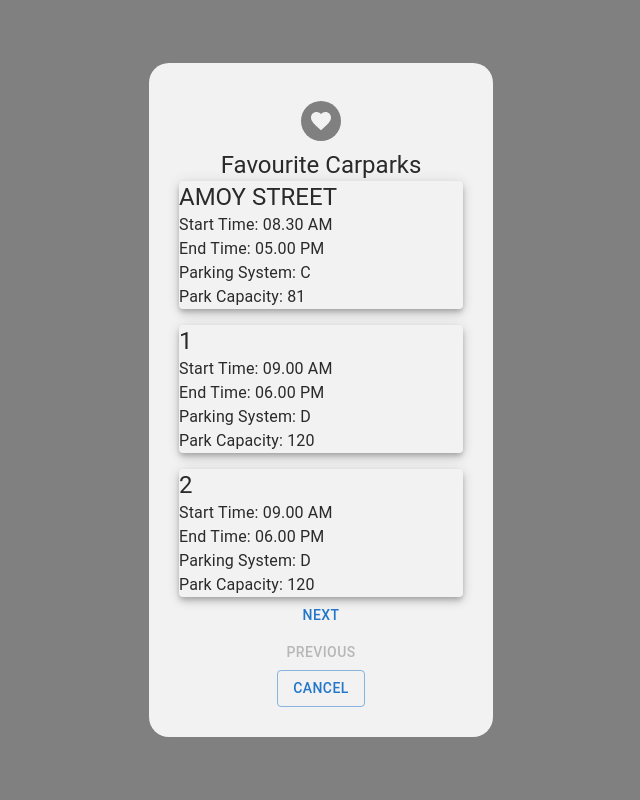
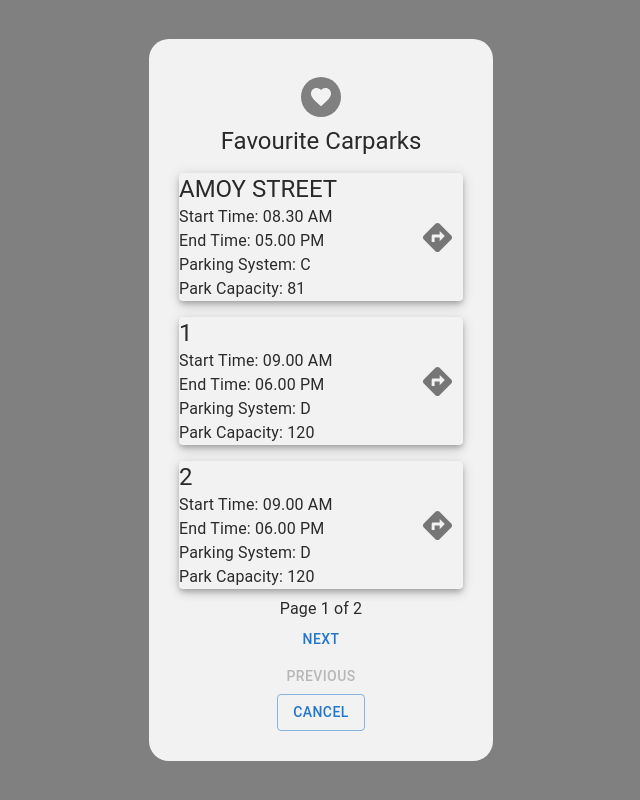
Before and after one commit to shunpingong/ParkWhere, a React (Create React App) app: page /favouritecarparks in a window 1280 px wide. Shown: the whole page, without its empty margins (319-959 px from the left). Built offline with nearby package versions, Linux system fonts and the light colour scheme; no server answers; sample sign-in values are in the browser's storage.

Commit message:
added direction logo for each carpark

```diff
--- a/src/components/CarParkDisplay.js
+++ b/src/components/CarParkDisplay.js
@@ -1,23 +1,37 @@
 import React from "react";
 import { Paper, Typography } from "@mui/material";
+import Grid from "@mui/material/Grid";
+import IconButton from "@mui/material/IconButton";
+import DirectionsIcon from "@mui/icons-material/Directions";
 
 function CarParkDisplay({ carPark }) {
+  const searchDirection = () => {
+    // Implementation for searching directions
+    console.log("Searching directions for", carPark.ppName);
+  };
+
   return (
     <Paper elevation={5}>
-      <Typography variant="h5">{carPark.ppName}</Typography>
-      {/* <Typography>
-        Weekday: {carPark.weekdayRate} for {carPark.weekdayMin}
-      </Typography>
-      <Typography>
-        Saturday: {carPark.satdayRate} for {carPark.satdayMin}
-      </Typography>
-      <Typography>
-        Sunday/PH: {carPark.sunPHRate} for {carPark.sunPHMin}
-      </Typography> */}
-      <Typography>Start Time: {carPark.startTime}</Typography>
-      <Typography>End Time: {carPark.endTime}</Typography>
-      <Typography>Parking System: {carPark.parkingSystem}</Typography>
-      <Typography>Park Capacity: {carPark.parkCapacity}</Typography>
+      <Grid container>
+        <Grid item xs={8}>
+          <Typography variant="h5">{carPark.ppName}</Typography>
+          <Typography>Start Time: {carPark.startTime}</Typography>
+          <Typography>End Time: {carPark.endTime}</Typography>
+          <Typography>Parking System: {carPark.parkingSystem}</Typography>
+          <Typography>Park Capacity: {carPark.parkCapacity}</Typography>
+        </Grid>
+        <Grid
+          item
+          xs={4}
+          container
+          justifyContent="flex-end"
+          alignItems="center"
+        >
+          <IconButton onClick={searchDirection}>
+            <DirectionsIcon color="grey" fontSize="large" />
+          </IconButton>
+        </Grid>
+      </Grid>
     </Paper>
   );
 }
--- a/src/pages/FavouriteCarparks.js
+++ b/src/pages/FavouriteCarparks.js
@@ -199,7 +199,7 @@ export default function FavouriteCarparks() {
           <Avatar sx={{ m: 1, bgcolor: "grey" }}>
             <FavoriteIcon fontSize="medium" />
           </Avatar>
-          <Typography component="h1" variant="h5">
+          <Typography sx={{ mb: 2 }} component="h1" variant="h5">
             Favourite Carparks
           </Typography>
           <Grid container spacing={2} width={300}>
@@ -209,6 +209,9 @@ export default function FavouriteCarparks() {
               </Grid>
             ))}
           </Grid>
+          <Typography sx={{ mt: 1 }}>
+            Page {currentPage} of {totalPages}
+          </Typography>
           <Button disabled={currentPage === totalPages} onClick={nextPage}>
             Next
           </Button>
```
Also changed, not shown: src/backend/command.js (+18 -11 lines).
